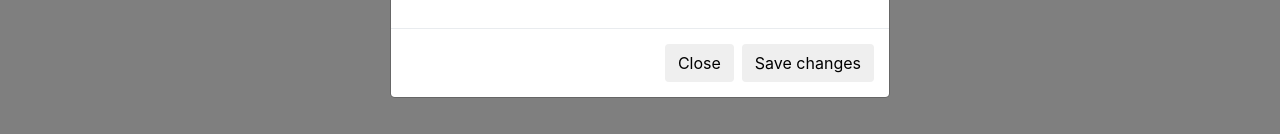
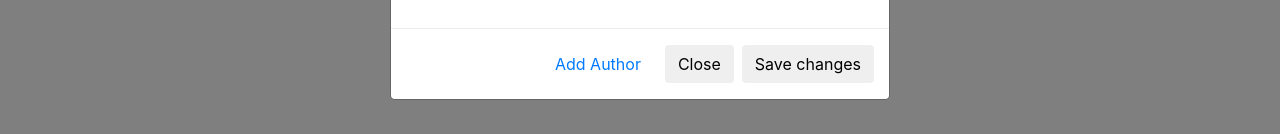
Before and after one commit to Redrecovery9/galvanize-reads-client, a plain HTML site: page books.html in a window 1280 px wide. Both pictures are taken after a click on the button "Add a Book". Shown: the part 610-744 px from the top of the page. Drawn offline with nearby package versions, Linux system fonts and the light colour scheme; no server answers.

Commit message:
adding authors to modals

```diff
--- a/books.html
+++ b/books.html
@@ -117,6 +117,7 @@
 
           </div>
           <div class="modal-footer">
+            <a class="nav-link" href="authors.html">Add Author <span class="sr-only"></span></a>
             <button type="button" class="btn btn-default" data-dismiss="modal">Close</button>
             <button type="button" class="btn btn-default add-book-save" data-dismiss="modal">Save changes</button>
           </div>
```
